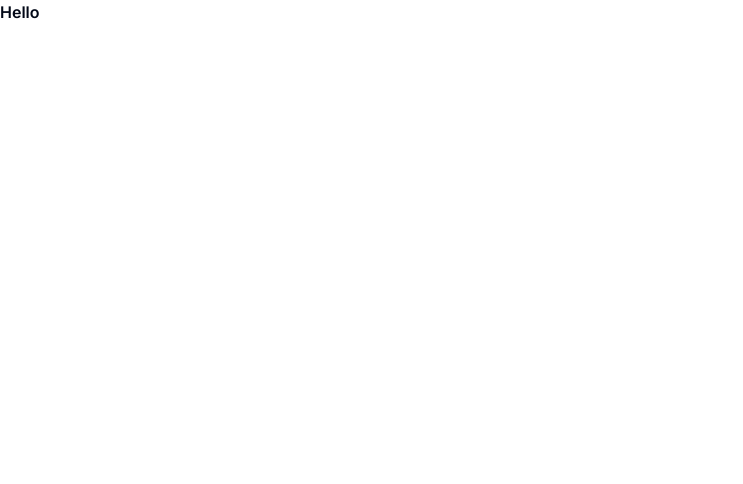
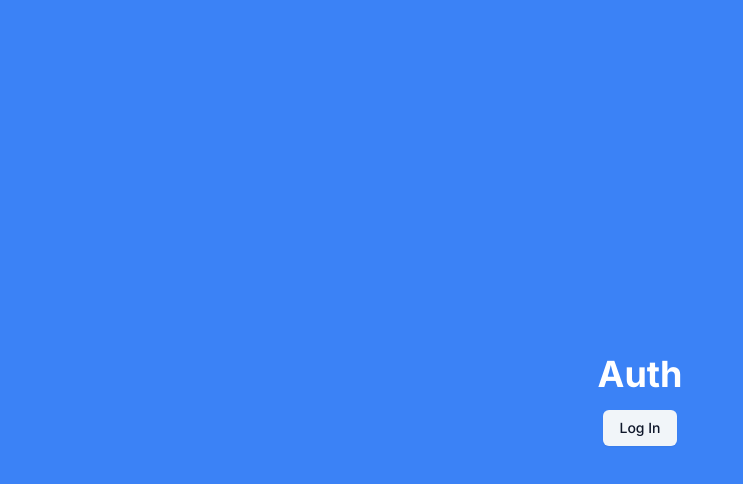
Before and after one commit to mihai-ursu/next-auth, a Next.js app: page / in a window 1280 px wide. Shown: the top 484 px of the page, without its empty margins (0-743 px from the left). Built offline with nearby package versions, Linux system fonts and the light colour scheme.

Commit message:
added Login paths

```diff
--- a/package.json
+++ b/package.json
@@ -10,6 +10,7 @@
   },
   "dependencies": {
     "@radix-ui/react-icons": "^1.3.0",
+    "@radix-ui/react-slot": "^1.1.0",
     "class-variance-authority": "^0.7.0",
     "clsx": "^2.1.1",
     "next": "14.2.4",
--- /dev/null
+++ b/src/app/auth/layout.tsx
@@ -0,0 +1,11 @@
+import React from "react";
+
+const AuthLayout = ({ children }: { children: React.ReactNode }) => {
+  return (
+    <div className="flex min-h-screen flex-col items-center justify-center bg-blue-500">
+      {children}
+    </div>
+  );
+};
+
+export default AuthLayout;
--- /dev/null
+++ b/src/app/auth/login/page.tsx
@@ -0,0 +1,8 @@
+import LoginForm from "@/components/auth/LoginForm";
+import React from "react";
+
+const LoginPage = () => {
+  return <LoginForm />;
+};
+
+export default LoginPage;
--- a/src/app/globals.css
+++ b/src/app/globals.css
@@ -1,6 +1,12 @@
 @tailwind base;
 @tailwind components;
 @tailwind utilities;
+
+html,
+body,
+:root {
+  height: 100%;
+}
 
 @layer base {
   :root {
--- a/src/app/page.tsx
+++ b/src/app/page.tsx
@@ -1,3 +1,13 @@
+import LoginButton from "@/components/auth/LoginButton";
+import { Button } from "@/components/ui/button";
+
 export default function Home() {
-  return <p className="font-semibold">Hello</p>;
+  return (
+    <div className="flex min-h-screen flex-col items-center justify-center gap-4 bg-blue-500">
+      <p className="font-bold text-white text-4xl">Auth</p>
+      <LoginButton>
+        <Button variant="secondary">Log In</Button>
+      </LoginButton>
+    </div>
+  );
 }
--- /dev/null
+++ b/src/components/auth/LoginButton.tsx
@@ -0,0 +1,31 @@
+"use client";
+
+import { useRouter } from "next/navigation";
+
+interface LoginButtonProps {
+  children: React.ReactNode;
+  mode?: "modal" | "redirect";
+  asChild?: boolean;
+}
+const LoginButton = ({
+  children,
+  mode = "redirect",
+  asChild,
+}: LoginButtonProps) => {
+  const router = useRouter();
+  const onclick = () => {
+    router.push("/auth/login");
+  };
+
+  if (mode === "modal") {
+    return <span>TODO: Add login modal</span>;
+  }
+
+  return (
+    <span onClick={onclick} className="cursor-pointer">
+      {children}
+    </span>
+  );
+};
+
+export default LoginButton;
--- /dev/null
+++ b/src/components/auth/LoginForm.tsx
@@ -0,0 +1,5 @@
+const LoginForm = () => {
+  return <div>LoginForm</div>;
+};
+
+export default LoginForm;
--- /dev/null
+++ b/src/components/ui/button.tsx
@@ -0,0 +1,57 @@
+import * as React from "react"
+import { Slot } from "@radix-ui/react-slot"
+import { cva, type VariantProps } from "class-variance-authority"
+
+import { cn } from "@/lib/utils"
+
+const buttonVariants = cva(
+  "inline-flex items-center justify-center whitespace-nowrap rounded-md text-sm font-medium transition-colors focus-visible:outline-none focus-visible:ring-1 focus-visible:ring-ring disabled:pointer-events-none disabled:opacity-50",
+  {
+    variants: {
+      variant: {
+        default:
+          "bg-primary text-primary-foreground shadow hover:bg-primary/90",
+        destructive:
+          "bg-destructive text-destructive-foreground shadow-sm hover:bg-destructive/90",
+        outline:
+          "border border-input bg-background shadow-sm hover:bg-accent hover:text-accent-foreground",
+        secondary:
+          "bg-secondary text-secondary-foreground shadow-sm hover:bg-secondary/80",
+        ghost: "hover:bg-accent hover:text-accent-foreground",
+        link: "text-primary underline-offset-4 hover:underline",
+      },
+      size: {
+        default: "h-9 px-4 py-2",
+        sm: "h-8 rounded-md px-3 text-xs",
+        lg: "h-10 rounded-md px-8",
+        icon: "h-9 w-9",
+      },
+    },
+    defaultVariants: {
+      variant: "default",
+      size: "default",
+    },
+  }
+)
+
+export interface ButtonProps
+  extends React.ButtonHTMLAttributes<HTMLButtonElement>,
+    VariantProps<typeof buttonVariants> {
+  asChild?: boolean
+}
+
+const Button = React.forwardRef<HTMLButtonElement, ButtonProps>(
+  ({ className, variant, size, asChild = false, ...props }, ref) => {
+    const Comp = asChild ? Slot : "button"
+    return (
+      <Comp
+        className={cn(buttonVariants({ variant, size, className }))}
+        ref={ref}
+        {...props}
+      />
+    )
+  }
+)
+Button.displayName = "Button"
+
+export { Button, buttonVariants }
```
Also changed, not shown: 1 other file (tests, documents, lock files or other folders). Lines whose indentation alone changed are shown as unchanged.
